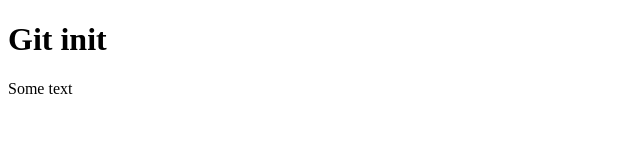
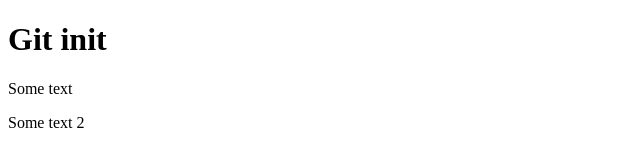
Before and after one commit to plakhotinandrey94/git_comands, a plain HTML site: page index.html in a window 1280 px wide. Shown: the full height of the page, 0-640 px from the left. Drawn offline with Linux system fonts and the light colour scheme.

Commit message:
add paragraph n2

```diff
--- a/index.html
+++ b/index.html
@@ -8,5 +8,6 @@
 <body>
 	<h1>Git init</h1>
 	<p>Some text</p>
+	<p>Some text 2</p>
 </body>
 </html>
```
